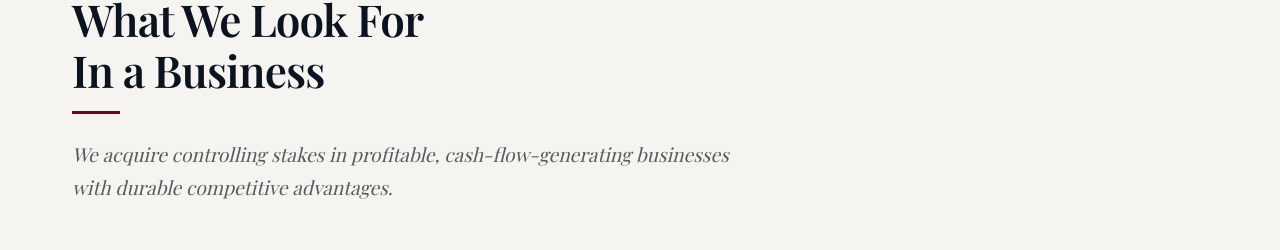
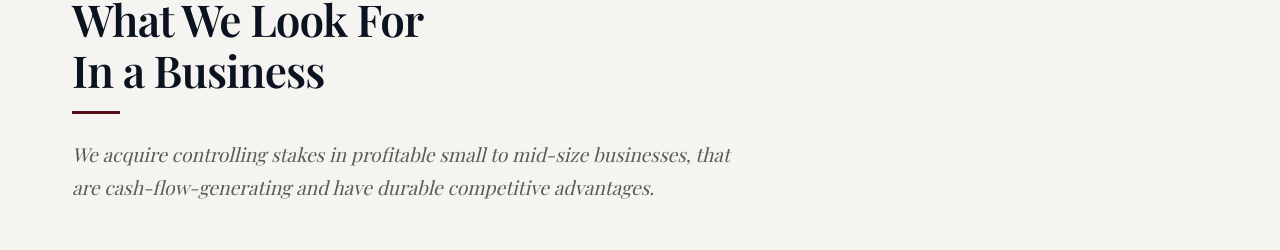
Before and after one commit to hermeschoosenone-debug/ziix-capital, a React (Vite) app: page / in a window 1280 px wide. Shown: the part 6013-6263 px from the top of the page. Built offline with nearby package versions, Linux system fonts and the light colour scheme; no server answers; a web font is replaced by a local one.

Commit message:
update acquisition tagline

```diff
--- a/src/App.jsx
+++ b/src/App.jsx
@@ -287,7 +287,7 @@ function App() {
           <div className="section-label">Acquisition Criteria</div>
           <h2 className="section-title">What We Look For<br />In a Business</h2>
           <div className="section-accent"></div>
-          <p className="section-lede">We acquire controlling stakes in profitable, cash-flow-generating businesses with durable competitive advantages.</p>
+          <p className="section-lede">We acquire controlling stakes in profitable small to mid-size businesses, that are cash-flow-generating and have durable competitive advantages.</p>
           <div className="acq-grid">
             <div className="acq-card">
               <h4>Revenue</h4>
```
